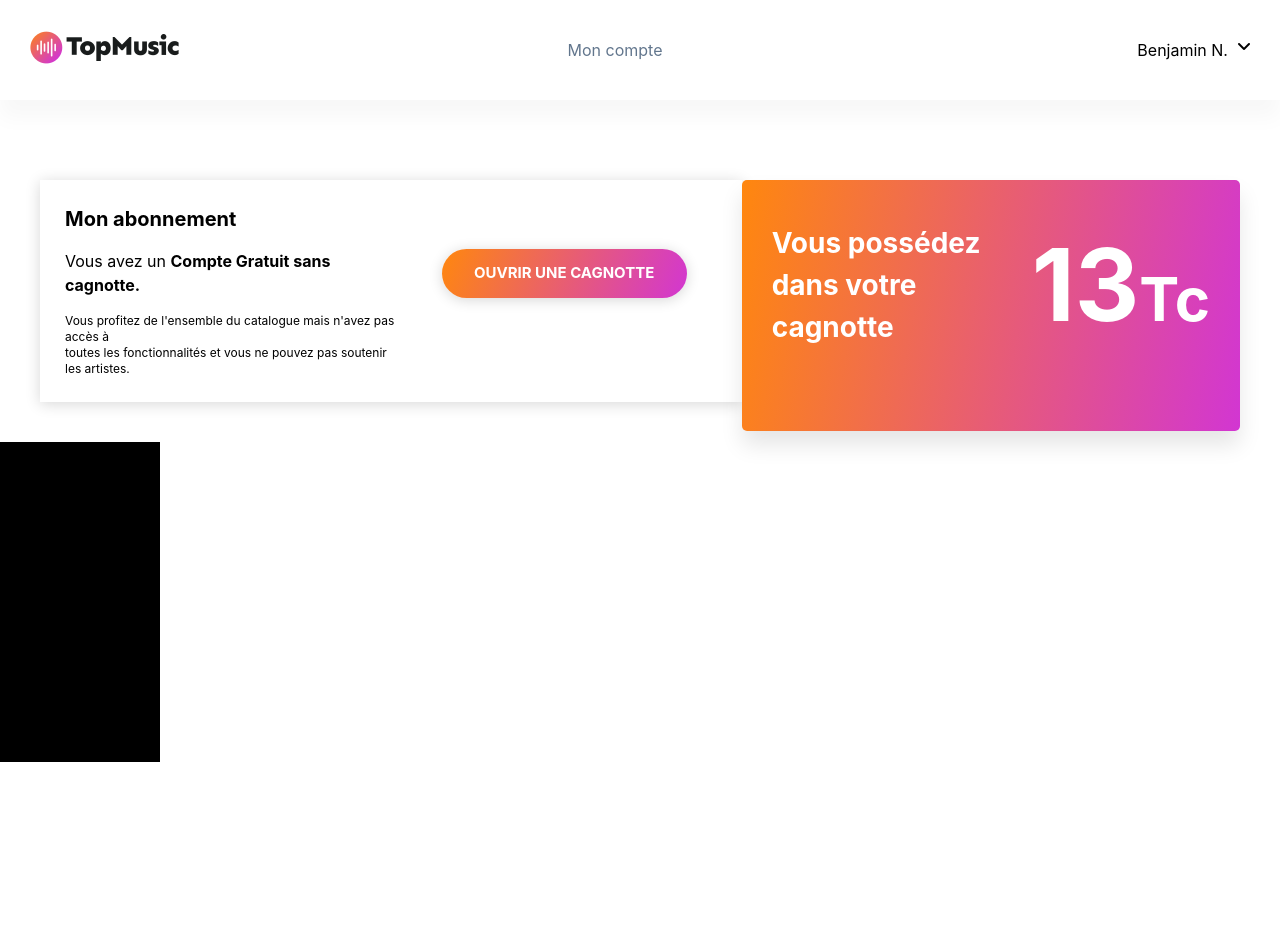
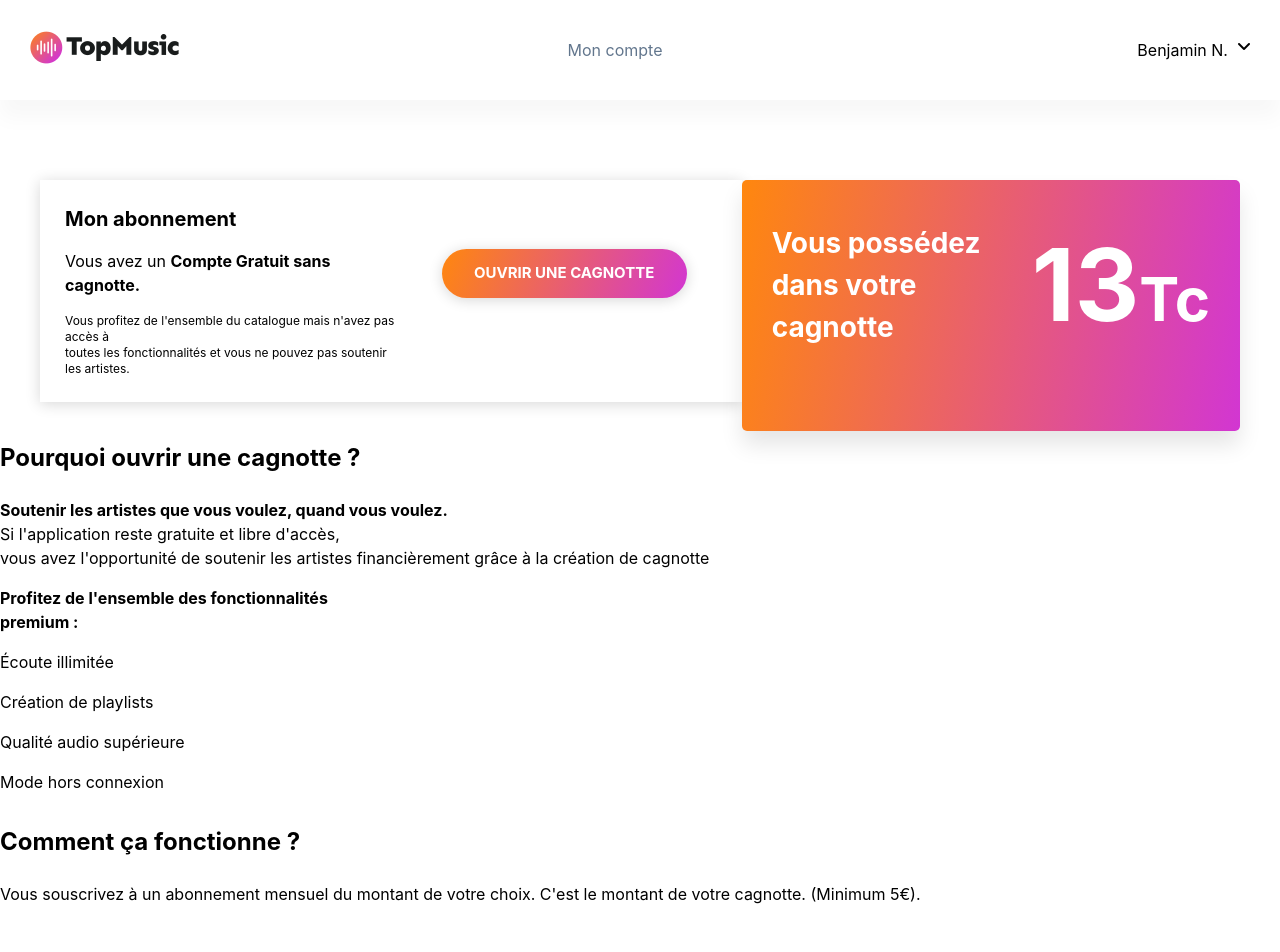
Before and after one commit to YevhenTiaka/TopMusic-Wallet, a Next.js app: page /freemium in a window 1280 px wide. Shown: the top 952 px of the page. Built offline with nearby package versions, Linux system fonts and the light colour scheme.

Commit message:
open cagnotte for freemium page

```diff
--- a/src/components/openCagnotte.tsx
+++ b/src/components/openCagnotte.tsx
@@ -2,12 +2,51 @@ import { FC } from 'react';
 
 const OpenCagnotte: FC = () => {
   return (
-    <>
-      <section className="section__cangotte">
-        <div className=" bg-black w-40 h-40"></div>
-        <div className=" bg-black w-40 h-40"></div>
-      </section>
-    </>
+    <div className="open__cagnotte">
+      <div className="open__cagnotte_block">
+        <h1 className="text-2xl font-bold mb-6">Pourquoi ouvrir une cagnotte ?</h1>
+        <div className="mb-4">
+          <strong>
+            {' '}
+            Soutenir les artistes que vous voulez, quand vous voulez. <br />{' '}
+          </strong>{' '}
+          Si l'application reste gratuite et libre d'accès, <br /> vous avez l'opportunité de
+          soutenir les artistes financièrement grâce à la création de cagnotte
+        </div>
+        <div className="mt-4 mb-4 font-bold">
+          Profitez de l'ensemble des fonctionnalités <br /> premium :
+        </div>
+        <div className="flex mb-4">
+          <div className="cagnotte__img"></div>
+          <div>Écoute illimitée</div>
+        </div>
+        <div className="flex mb-4">
+          <div className="cagnotte__img"></div>
+          <div>Création de playlists</div>
+        </div>
+        <div className="flex mb-4">
+          <div className="cagnotte__img"></div>
+          <div>Qualité audio supérieure</div>
+        </div>
+        <div className="flex mb-8">
+          <div className="cagnotte__img"></div>
+          <div>Mode hors connexion</div>
+        </div>
+      </div>
+      <div className="open__cagnotte_block">
+        <h1 className="text-2xl font-bold mb-6">Comment ça fonctionne ?</h1>
+        <div className="mb-6">
+          <div className="mb-6 ">
+            Vous souscrivez à un abonnement mensuel du montant de votre choix. <strong></strong>{' '}
+            C'est le montant de votre cagnotte. (Minimum 5€).
+          </div>
+          <br /> La <strong>fonction Tip </strong> vous permet de distribuer cette cagnotte aux
+          artistes comme vous le souhaitez tout au long du mois.
+        </div>
+
+        <a className="learn__more">EN SAVOIR PLUS</a>
+      </div>
+    </div>
   );
 };
 
```
